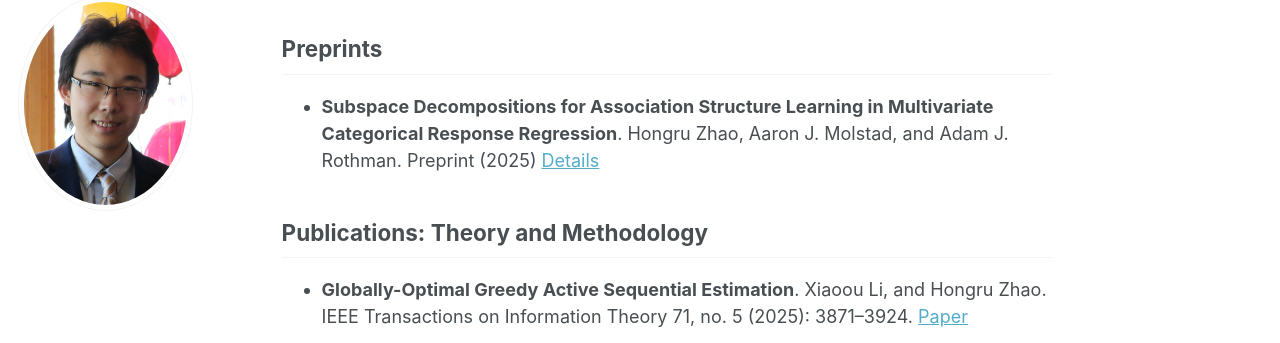
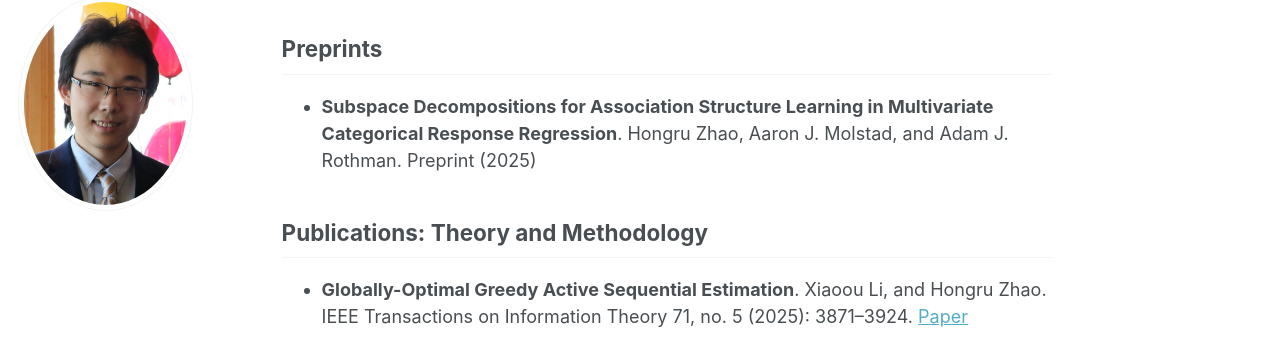
Before and after one commit to HongruZhao/HongruZhao.github.io, a Jekyll site: the page built from _pages/research.md, in a window 1280 px wide and 900 px high, scrolled down 357 px. Shown: the part 110-453 px from the top of the window. Built offline with Jekyll 4.4.1, drawn with Linux system fonts in a browser that asks for light colours.

Commit message:
Update research.md

```diff
--- a/_pages/research.md
+++ b/_pages/research.md
@@ -24,8 +24,6 @@ author_profile: true
     <strong>{{ pub.title }}</strong>. {{ pub.citation }}
     {% if pub.paperurl %}
       <a href="{{ pub.paperurl }}">Paper</a>
-    {% elsif pub.url %}
-      <a href="{{ pub.url | relative_url }}">Details</a>
     {% endif %}
   </li>
   {% endfor %}
@@ -43,8 +41,6 @@ author_profile: true
     <strong>{{ pub.title }}</strong>. {{ pub.citation }}
     {% if pub.paperurl %}
       <a href="{{ pub.paperurl }}">Paper</a>
-    {% elsif pub.url %}
-      <a href="{{ pub.url | relative_url }}">Details</a>
     {% endif %}
   </li>
   {% endfor %}
@@ -62,8 +58,6 @@ author_profile: true
     <strong>{{ pub.title }}</strong>. {{ pub.citation }}
     {% if pub.paperurl %}
       <a href="{{ pub.paperurl }}">Paper</a>
-    {% elsif pub.url %}
-      <a href="{{ pub.url | relative_url }}">Details</a>
     {% endif %}
   </li>
   {% endfor %}
```
